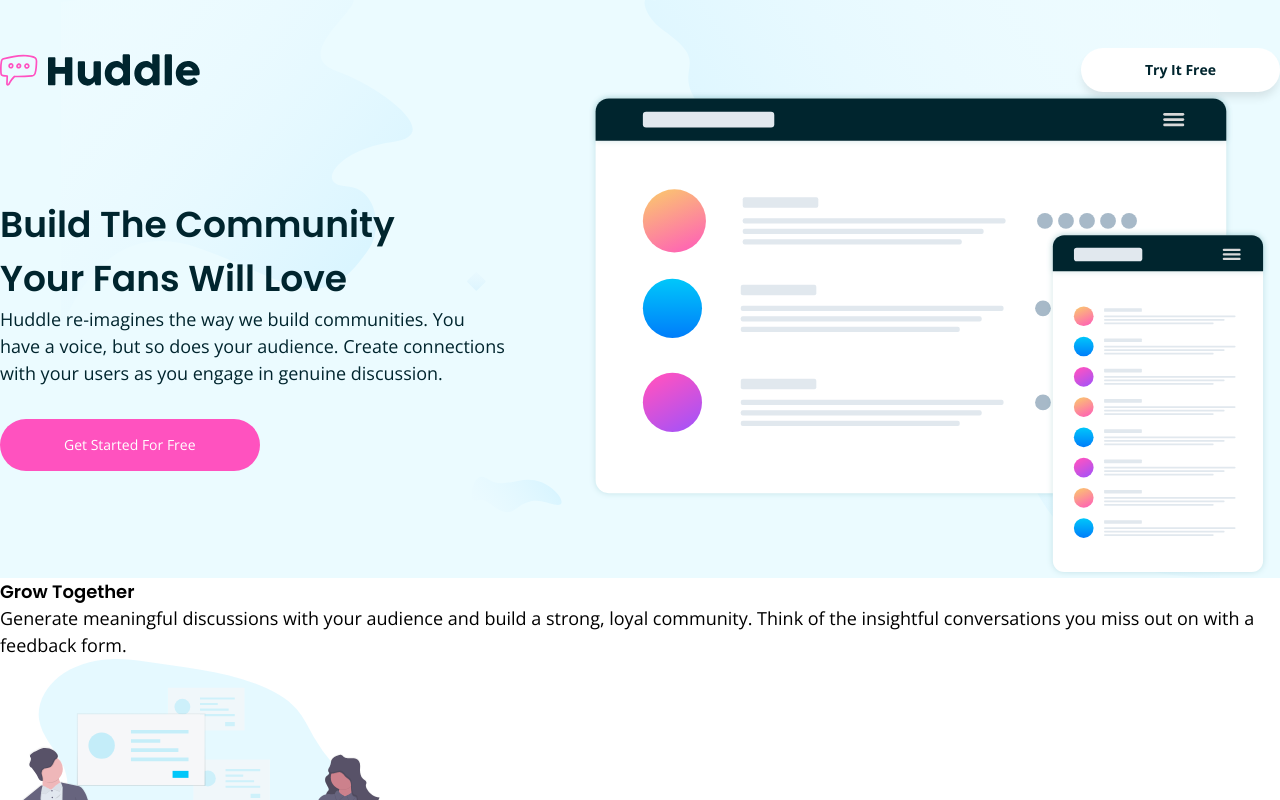
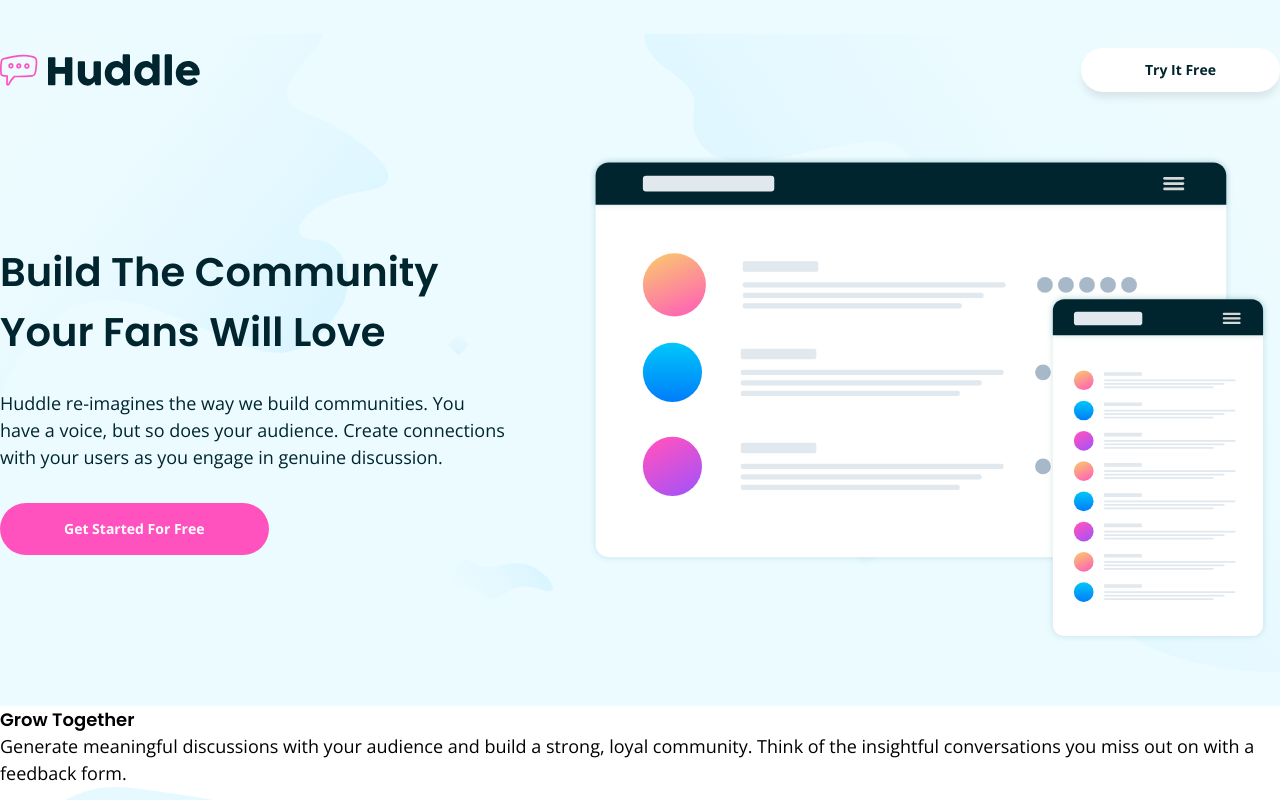
Before and after one commit to ntjnh/fem-huddle-landing-page, a React (Vite) app: page / in a window 1280 px wide. Shown: the top 800 px of the page. Built offline with nearby package versions, Linux system fonts and the light colour scheme.

Commit message:
Tidy up font and spacing in Hero component

```diff
--- a/src/components/Hero.jsx
+++ b/src/components/Hero.jsx
@@ -2,15 +2,15 @@ import mockupImg from '../assets/images/illustration-mockups.svg'
 
 export default function Hero() {
     return (
-        <section>
+        <section className="py-16">
             <div className="container mx-auto">
                 <div className="flex items-center">
                     <div className="pr-20 w-[46%]">
-                        <h1 className="leading-normal text-4xl text-cyan-975">Build The Community <br />Your Fans Will Love</h1>
+                        <h1 className="leading-normal mb-7 text-[40px] text-cyan-975">Build The Community <br />Your Fans Will Love</h1>
 
                         <p className="text-cyan-975">Huddle re-imagines the way we build communities. You have a voice, but so does your audience. Create connections with your users as you engage in genuine discussion.</p>
 
-                        <a className="bg-pink-450 font-normal inline-block mt-8 px-16 py-4 rounded-full text-sm text-white" href="#">Get Started For Free</a>
+                        <a className="bg-pink-450 font-bold inline-block mt-8 px-16 py-4 rounded-full text-sm text-white" href="#">Get Started For Free</a>
                     </div>
 
                     <div className="w-[54%]">
```
